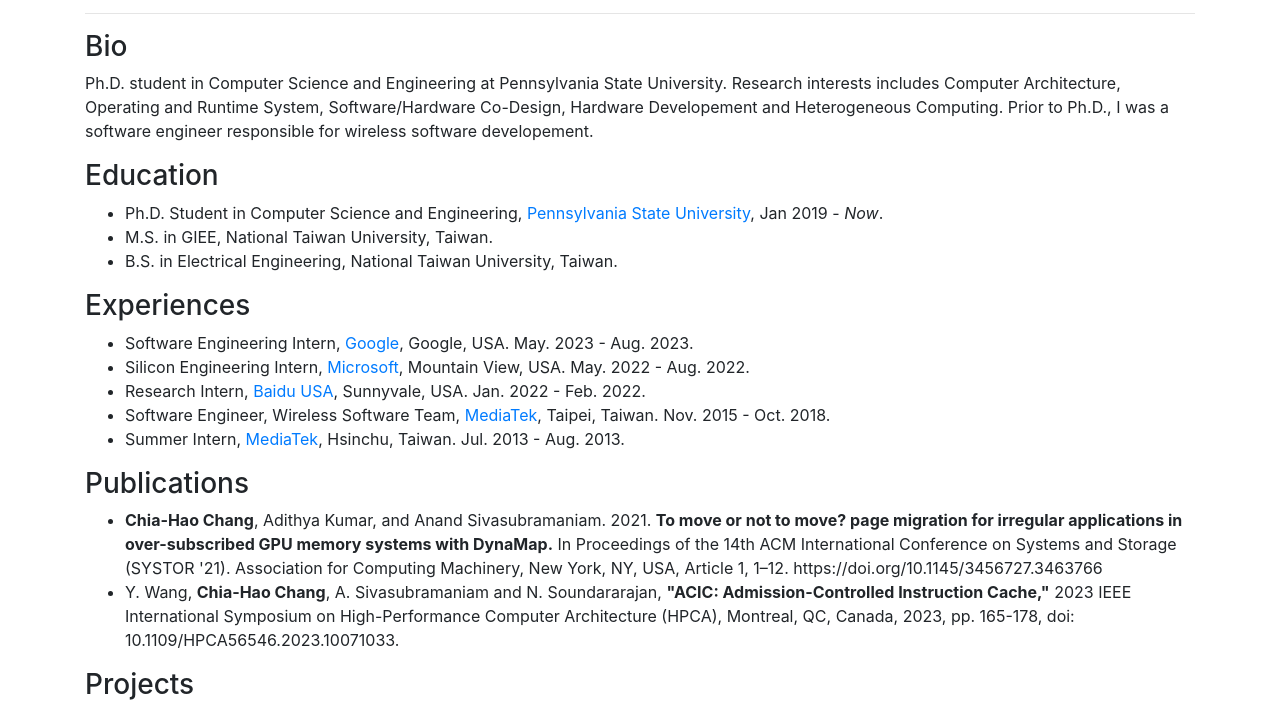
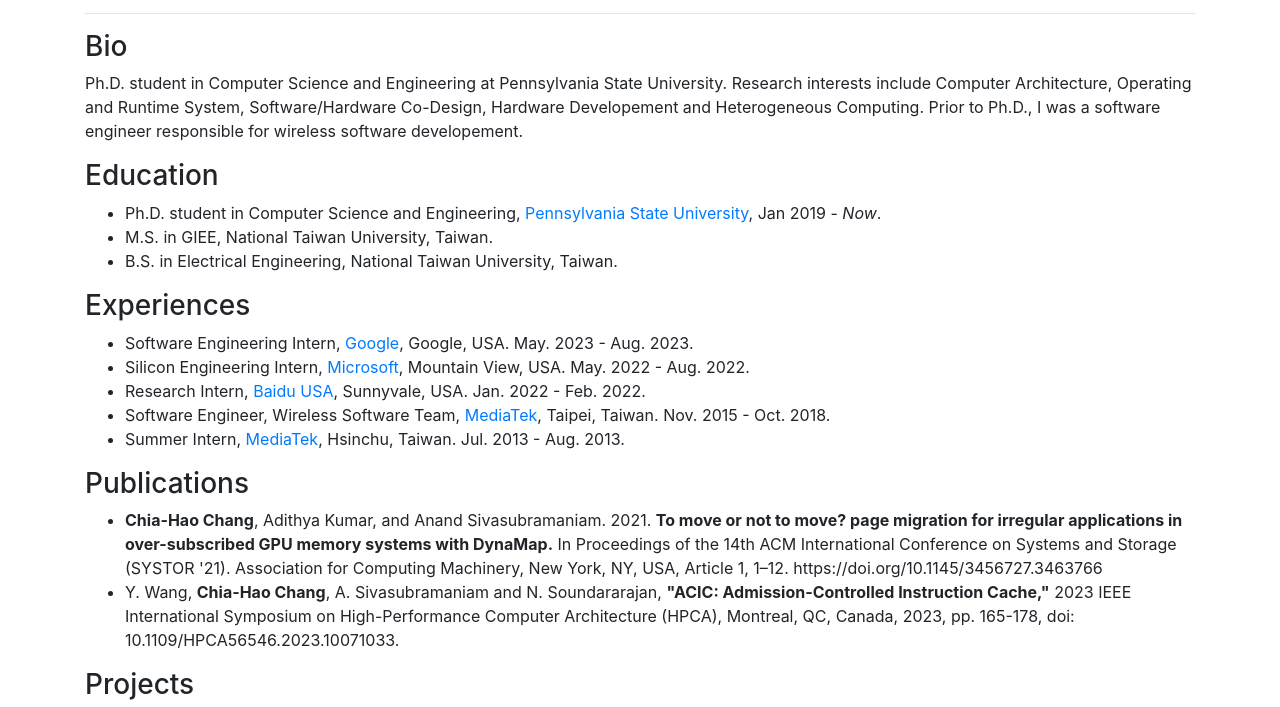
Before and after one commit to lineagech/chiahaochang.github.io, a plain HTML site: page index.html in a window 1280 px wide. Shown: the part 64-771 px from the top of the page. Drawn offline with nearby package versions, Linux system fonts and the light colour scheme.

Commit message:
Update index.html

```diff
--- a/index.html
+++ b/index.html
@@ -46,7 +46,7 @@
 				<div class="span8">
 
 					<h3> Bio </h3>
-                    Ph.D. student in Computer Science and Engineering at Pennsylvania State University. Research interests includes Computer Architecture, Operating and Runtime System, Software/Hardware Co-Design,
+                    Ph.D. student in Computer Science and Engineering at Pennsylvania State University. Research interests include Computer Architecture, Operating and Runtime System, Software/Hardware Co-Design,
 					Hardware Developement and Heterogeneous Computing. Prior to Ph.D., I was a software engineer responsible for wireless software developement.
                     <!---
 					<img src="imgs/haibo-15.jpg" alt="Haibo Zhang Profile" class="img-circle" width="180" height="160" align="right" style="border:dotted 1.2px blue"/>
@@ -64,7 +64,7 @@
                     <h3> Education </h3>
                     <ul>
 						<li>
-							Ph.D. Student in Computer Science and Engineering, <a href="http://www.eecs.psu.edu/">Pennsylvania State University</a>, Jan 2019 - <i>Now</i>.
+							Ph.D. student in Computer Science and Engineering, <a href="http://www.eecs.psu.edu/">Pennsylvania State University</a>, Jan 2019 - <i>Now</i>.
 						</li>
 
 						<li>
```
